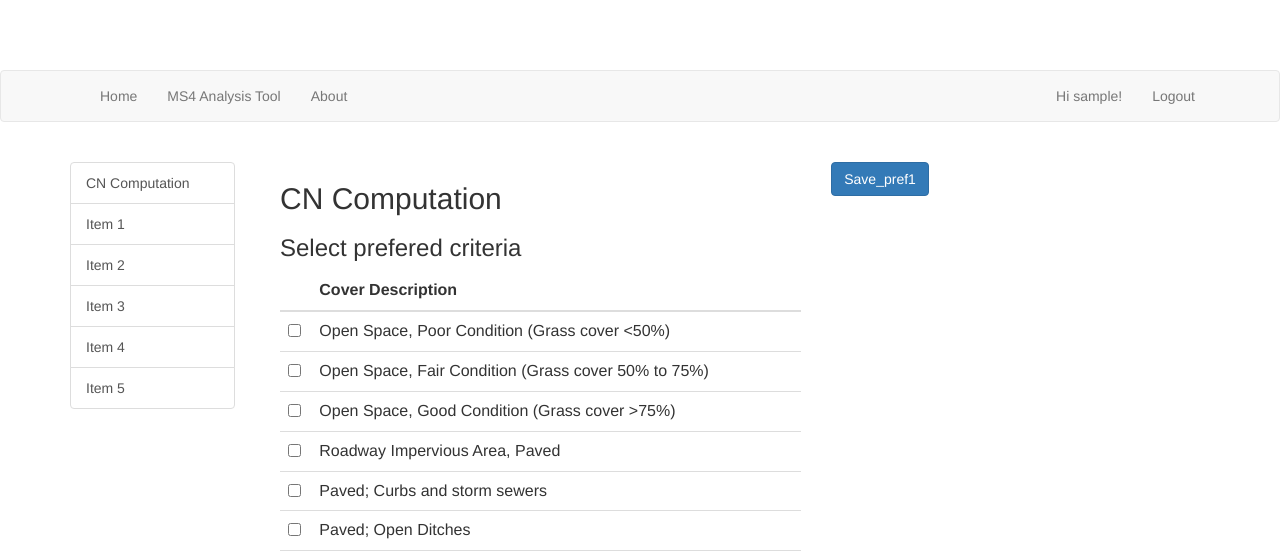
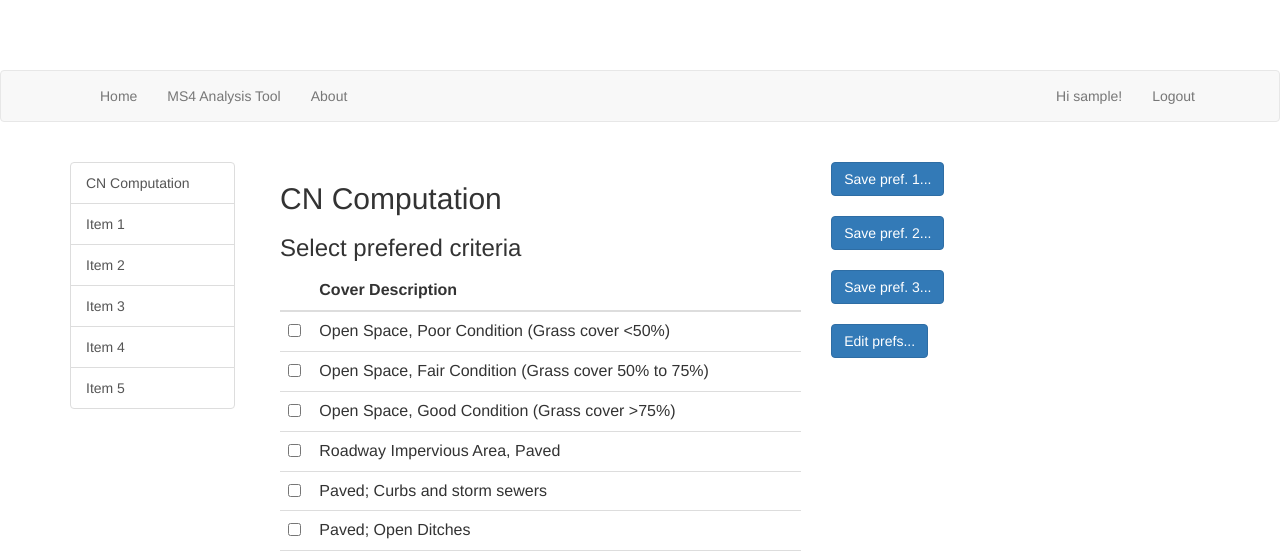
Before and after one commit to lasanthagithub/Python_Flask_Development, a Flask app: page /cn_computation in a window 1280 px wide. Shown: the top 557 px of the page. Run offline with Flask 2, Linux system fonts and the light colour scheme; the visitor is signed in with stand-in values (Sample User, id 1); parts of the project's set-up code (start-up, migrations or seed data) failed here and were passed over; some libraries are stand-ins or nearby versions.

Commit message:
CN computation working

```diff
--- a/VS_Flask_dev/FlaskWebProject/FlaskWebProjectAWS/Flask2/app.py
+++ b/VS_Flask_dev/FlaskWebProject/FlaskWebProjectAWS/Flask2/app.py
@@ -228,11 +228,36 @@ def cn_computation():
     ## Import the CN items dictionary
     cover_dict, titles = cover_discription()
 
-    if request.method == 'POST' and request.form['disc_sel'] == 'Save_pref1':
+    session['cn_preference_3'] = None
+    session['cn_preference_3'] = None
+    session['cn_preference_3'] = None
+
+    if request.method == 'POST' and request.form['disc_sel'] == 'Save pref. 1...':
         ## Get values form checkboxes
         values = request.form.getlist('cover_des_check')
-        session['cn_preference_1'] = values
-        flash('CN computation "Preference 1" is saved for this session.', 'success')
+        if values:
+            session['cn_preference_1'] = values
+            flash('CN computation "Preference 1" is saved for this session.', 'success')
+        else:
+            flash('Please select items for Preference 1.', 'warning')
+
+    if request.method == 'POST' and request.form['disc_sel'] == 'Save pref. 2...':
+        ## Get values form checkboxes
+        values = request.form.getlist('cover_des_check')
+        if values:
+            session['cn_preference_2'] = values
+            flash('CN computation "Preference 2" is saved for this session.', 'success')
+        else:
+            flash('Please select items for Preference 2.', 'warning')
+
+    if request.method == 'POST' and request.form['disc_sel'] == 'Save pref. 3...':
+        ## Get values form checkboxes
+        values = request.form.getlist('cover_des_check')
+        if values:
+            session['cn_preference_3'] = values
+            flash('CN computation "Preference 3" is saved for this session.', 'success')
+        else:
+            flash('Please select items for Preference 3.', 'warning')
 
     return render_template('cn_computation.html', covers = cover_dict)
 
--- a/VS_Flask_dev/FlaskWebProject/FlaskWebProjectAWS/Flask2/templates/cn_computation.html
+++ b/VS_Flask_dev/FlaskWebProject/FlaskWebProjectAWS/Flask2/templates/cn_computation.html
@@ -27,7 +27,21 @@
 
 
     <div class="col-md-3">
-        <input type="submit" class="btn btn-primary" name="disc_sel" value="Save_pref1">
+        <div>
+            <input type="submit" class="btn btn-primary" name="disc_sel" value="Save pref. 1...">
+        </div>
+        <br />
+        <div>
+            <input type="submit" class="btn btn-primary" name="disc_sel" value="Save pref. 2...">
+        </div>
+        <br />
+        <div>
+            <input type="submit" class="btn btn-primary" name="disc_sel" value="Save pref. 3...">
+        </div>
+        <br />
+        <div>
+            <input type="submit" class="btn btn-primary" name="disc_sel" value="Edit prefs...">
+        </div>
     </div>
 </form>
 {% endblock %}
--- /dev/null
+++ b/VS_Flask_dev/FlaskWebProject/FlaskWebProjectAWS/Flask2/templates/cn_preferences_edit.html
@@ -0,0 +1,3 @@
+{% extends 'analysis_main.html' %}
+
+EDIT
```
Also changed, not shown: 1 other file.
